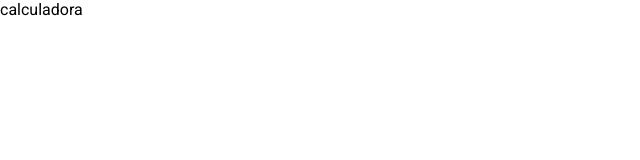
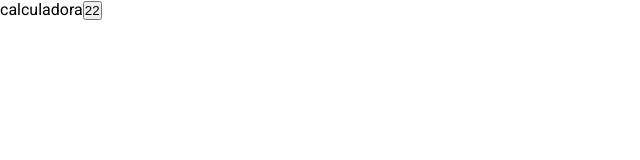
Before and after one commit to viniciusgasparino/calculadora, a Next.js app: page / in a window 1280 px wide. Shown: the top 160 px of the page, without its empty margins (0-640 px from the left). Built offline with nearby package versions, Linux system fonts and the light colour scheme.

Commit message:
Criado component button

```diff
--- /dev/null
+++ b/components/butom/Button.jsx
@@ -0,0 +1,11 @@
+
+
+
+function Button(props){
+  return(
+    <button>{props.text}</button>
+  )
+}
+
+
+export default Button
--- a/components/calculadora/Calculadora.jsx
+++ b/components/calculadora/Calculadora.jsx
@@ -1,10 +1,11 @@
-
+import Button from "../butom/Button"
 
 
 function Calculadora(){
   return(
     <>
       calculadora
+      <Button text="22"/>
     </>
   )
 }
```
